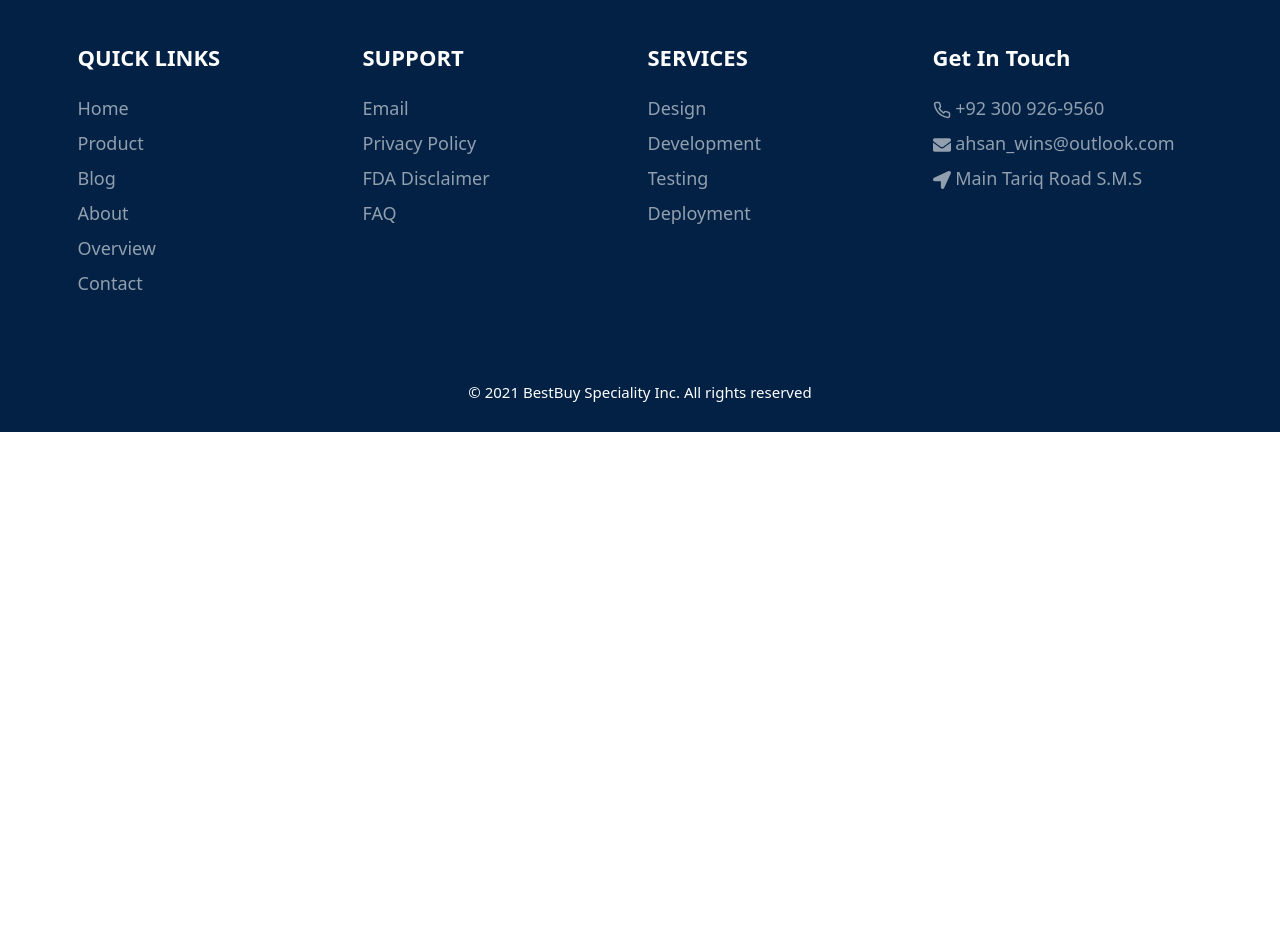
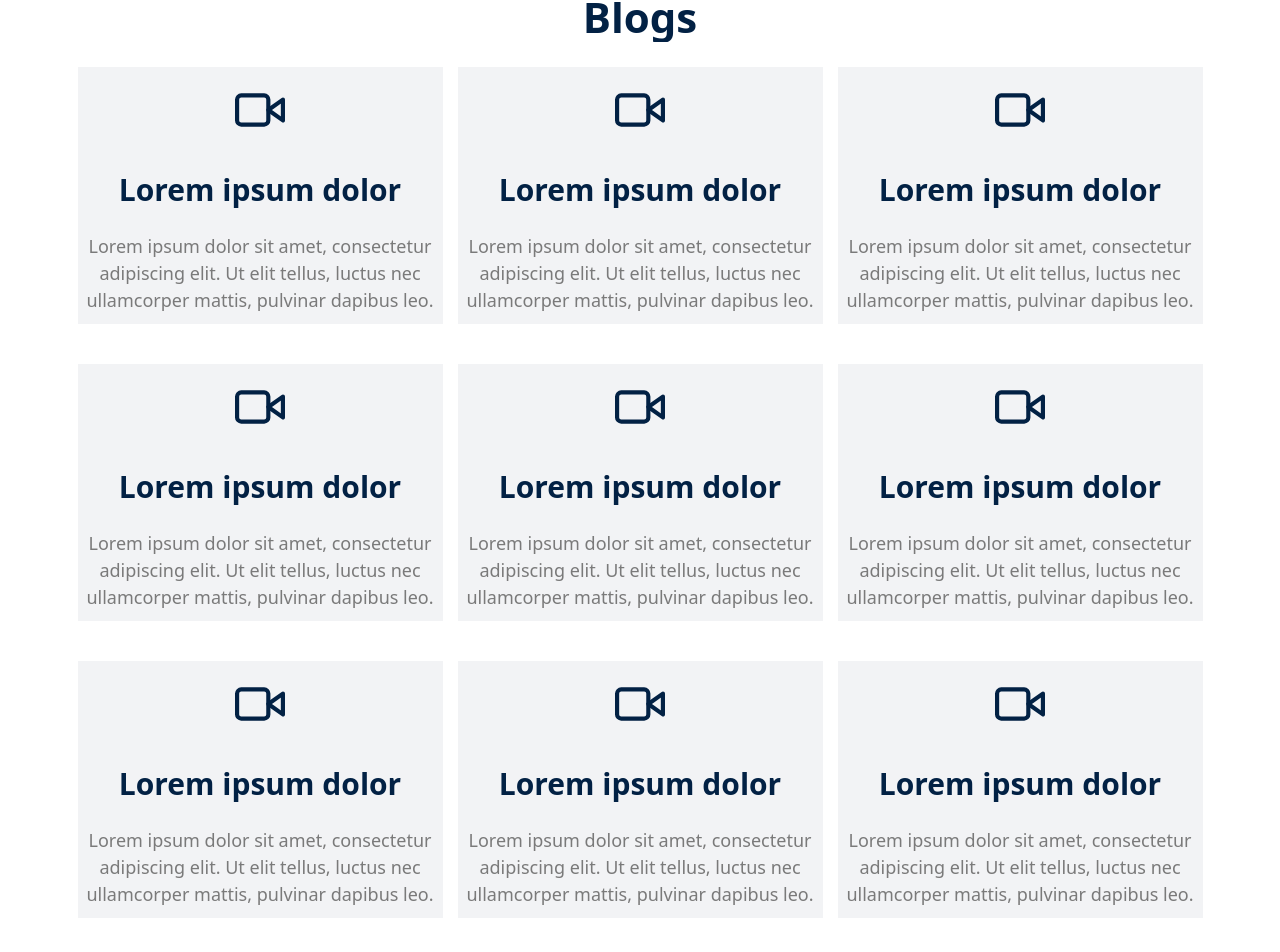
Before and after one commit to ali-asghar-rizvi/Frontend, a Gatsby app in the folder GatsBy/Gatsby-Project/Project-1/: page /blog in a window 1280 px wide. Shown: the part 214-1166 px from the top of the page. Before the commit the page ends 800 px from the top, so only its background shows below. Built offline with nearby package versions, Linux system fonts and the light colour scheme.

Commit message:
Update blog.js

```diff
--- a/GatsBy/Gatsby-Project/Project-1/src/pages/blog.js
+++ b/GatsBy/Gatsby-Project/Project-1/src/pages/blog.js
@@ -1,10 +1,105 @@
 import React from 'react'
+import { FiVideo } from "react-icons/fi";
 import Layout from '../components/common/layout'
 
 const blog = () => {
     return (
         <Layout>
-            <h1>HEllo blog</h1>
+            <section class="blogs">
+                <div class="container">
+                    <div class="col-md-12">
+                        <h1>Blogs</h1>
+                    </div>
+                    <div class="row">
+                        <div class="col-md-4">
+                            <div className="blog-content">
+                                <i><FiVideo /></i>
+                                <h5>Lorem ipsum dolor</h5>
+                                <p>Lorem ipsum dolor sit amet, consectetur adipiscing elit. Ut elit tellus,
+                                    luctus nec ullamcorper mattis, pulvinar dapibus leo.</p>
+                            </div>
+                        </div>
+
+                        <div class="col-md-4">
+                            <div className="blog-content">
+                                <i><FiVideo /></i>
+                                <h5>Lorem ipsum dolor</h5>
+                                <p>Lorem ipsum dolor sit amet, consectetur adipiscing elit. Ut elit tellus,
+                                    luctus nec ullamcorper mattis, pulvinar dapibus leo.</p>
+                            </div>
+                        </div>
+
+                        <div class="col-md-4">
+                            <div className="blog-content">
+                                <i><FiVideo /></i>
+                                <h5>Lorem ipsum dolor</h5>
+                                <p>Lorem ipsum dolor sit amet, consectetur adipiscing elit. Ut elit tellus,
+                                    luctus nec ullamcorper mattis, pulvinar dapibus leo.</p>
+                            </div>
+                        </div>
+
+                        <div class="col-md-4">
+                            <div className="blog-content">
+                                <i><FiVideo /></i>
+                                <h5>Lorem ipsum dolor</h5>
+                                <p>Lorem ipsum dolor sit amet, consectetur adipiscing elit. Ut elit tellus,
+                                    luctus nec ullamcorper mattis, pulvinar dapibus leo.</p>
+                            </div>
+                        </div>
+
+
+                        <div class="col-md-4">
+                            <div className="blog-content">
+                                <i><FiVideo /></i>
+                                <h5>Lorem ipsum dolor</h5>
+                                <p>Lorem ipsum dolor sit amet, consectetur adipiscing elit. Ut elit tellus,
+                                    luctus nec ullamcorper mattis, pulvinar dapibus leo.</p>
+                            </div>
+                        </div>
+
+
+                        <div class="col-md-4">
+                            <div className="blog-content">
+                                <i><FiVideo /></i>
+                                <h5>Lorem ipsum dolor</h5>
+                                <p>Lorem ipsum dolor sit amet, consectetur adipiscing elit. Ut elit tellus,
+                                    luctus nec ullamcorper mattis, pulvinar dapibus leo.</p>
+                            </div>
+                        </div>
+
+
+                        <div class="col-md-4">
+                            <div className="blog-content">
+                                <i><FiVideo /></i>
+                                <h5>Lorem ipsum dolor</h5>
+                                <p>Lorem ipsum dolor sit amet, consectetur adipiscing elit. Ut elit tellus,
+                                    luctus nec ullamcorper mattis, pulvinar dapibus leo.</p>
+                            </div>
+                        </div>
+
+                        <div class="col-md-4">
+                            <div className="blog-content">
+                                <i><FiVideo /></i>
+                                <h5>Lorem ipsum dolor</h5>
+                                <p>Lorem ipsum dolor sit amet, consectetur adipiscing elit. Ut elit tellus,
+                                    luctus nec ullamcorper mattis, pulvinar dapibus leo.</p>
+                            </div>
+                        </div>
+
+
+                        <div class="col-md-4">
+                            <div className="blog-content">
+                                <i><FiVideo /></i>
+                                <h5>Lorem ipsum dolor</h5>
+                                <p>Lorem ipsum dolor sit amet, consectetur adipiscing elit. Ut elit tellus,
+                                    luctus nec ullamcorper mattis, pulvinar dapibus leo.</p>
+                            </div>
+                        </div>
+
+
+                    </div>
+                </div>
+            </section>
         </Layout>
     )
 }
```
